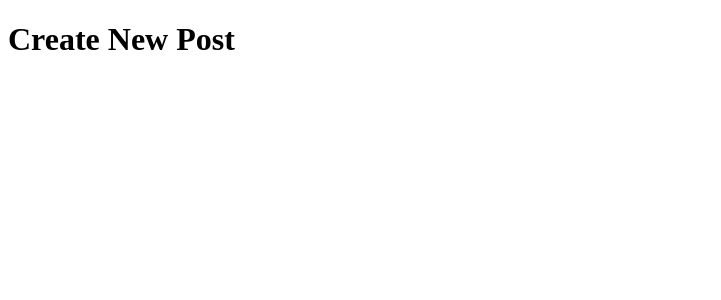
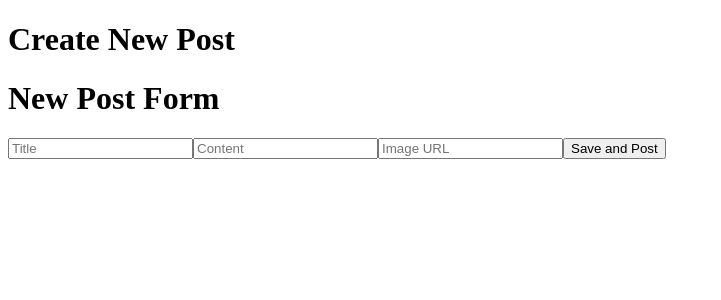
Before and after one commit to JacobA12/seahawks_community_forum, a React (Vite) app: page /create in a window 1280 px wide. Shown: the top 300 px of the page, without its empty margins (0-721 px from the left). Built offline with nearby package versions, Linux system fonts and the light colour scheme; no server answers.

Commit message:
Add CreatePostForm component and integrate it into CreatePost page

```diff
--- a/src/components/CreatePostForm.jsx
+++ b/src/components/CreatePostForm.jsx
@@ -0,0 +1,109 @@
+import { useState } from "react";
+import { supabase } from "../utils/supabaseClient";
+import { useNavigate } from "react-router-dom";
+
+const CreatePostForm = () => {
+  const [title, setTitle] = useState("");
+  const [content, setContent] = useState("");
+  const [imageUrl, setImageUrl] = useState("");
+  const [loading, setLoading] = useState(false);
+  const [error, setError] = useState(null);
+
+  const navigate = useNavigate();
+
+  const handleTitleChange = (event) => {
+    setTitle(event.target.value);
+    setError(null); // Clear error on input
+  };
+
+  const handleContentChange = (event) => {
+    setContent(event.target.value);
+    setError(null); // Clear error on input
+  };
+  const handleImageUrlChange = (event) => {
+    setImageUrl(event.target.value);
+    setError(null); // Clear error on input
+  };
+
+  const handleSubmit = async (event) => {
+    event.preventDefault();
+    setLoading(true);
+    try {
+      const { data, error } = await supabase.from("posts").insert([
+        {
+          title: title,
+          content: content,
+          image_url: imageUrl,
+          upvotes: 1,
+          created_at: Date.now(),
+          user_id: null,
+        },
+      ]);
+
+      if (error) {
+        setError(error);
+        setLoading(false);
+      } else {
+        setLoading(false);
+        alert("Successfully created new post", data);
+        navigate(`/post/${data.id}`);
+      }
+    } catch (error) {
+      setError(error);
+      setLoading(false);
+    }
+  };
+
+  return (
+    <div className="create-post-form-container">
+      <h1 className="create-post-form-title">New Post Form</h1>
+      {/* Show error message if error exists */}
+      {error && (
+        <div
+          className="error-message"
+          style={{ color: "red", marginBottom: "1rem" }}
+        >
+          {error.message || "Something went wrong. Please try again."}
+        </div>
+      )}
+      {/* Show loading message if loading */}
+      {loading && (
+        <div
+          className="loading-message"
+          style={{ color: "#69BE28", marginBottom: "1rem" }}
+        >
+          Posting...
+        </div>
+      )}
+      <form className="create-post-form" onSubmit={handleSubmit}>
+        <input
+          type="text"
+          placeholder="Title"
+          value={title}
+          onChange={handleTitleChange}
+          required
+          disabled={loading}
+        />
+        <input
+          type="text"
+          placeholder="Content"
+          value={content}
+          onChange={handleContentChange}
+          disabled={loading}
+        />
+        <input
+          type="text"
+          placeholder="Image URL"
+          value={imageUrl}
+          onChange={handleImageUrlChange}
+          disabled={loading}
+        />
+        <button type="submit" className="btn-create" disabled={loading}>
+          {loading ? "Saving..." : "Save and Post"}
+        </button>
+      </form>
+    </div>
+  );
+};
+
+export default CreatePostForm;
--- a/src/pages/CreatePost.jsx
+++ b/src/pages/CreatePost.jsx
@@ -1,10 +1,11 @@
 import React from 'react';
+import CreatePostForm from '../components/CreatePostForm';
 
 function CreatePost() {
   return (
     <div>
       <h1>Create New Post</h1>
-      {/* Add your form and logic here */}
+      <CreatePostForm />
     </div>
   );
 }
--- a/src/pages/PostPage.jsx
+++ b/src/pages/PostPage.jsx
@@ -1,5 +1,5 @@
-import React from 'react';
-import { useParams } from 'react-router-dom';
+import React from "react";
+import PostDetail from "../components/PostDetail";
 
 function PostPage() {
   const { id } = useParams();
@@ -8,7 +8,7 @@ function PostPage() {
     <div>
       <h1>Post Detail Page</h1>
       <p>Post ID: {id}</p>
-      {/* Add post details, comments, and upvote functionality here */}
+      <PostDetail postId={id} />
     </div>
   );
 }
```
